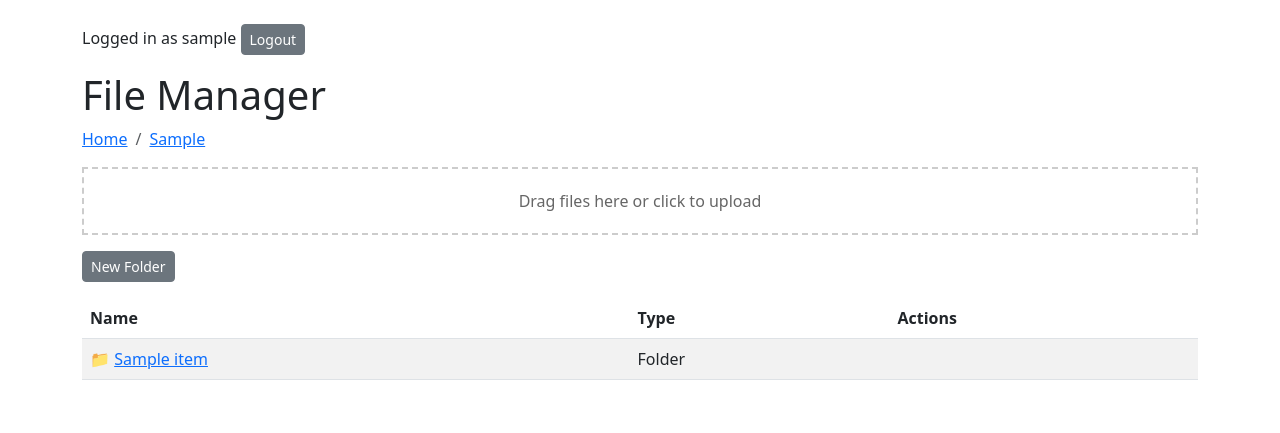
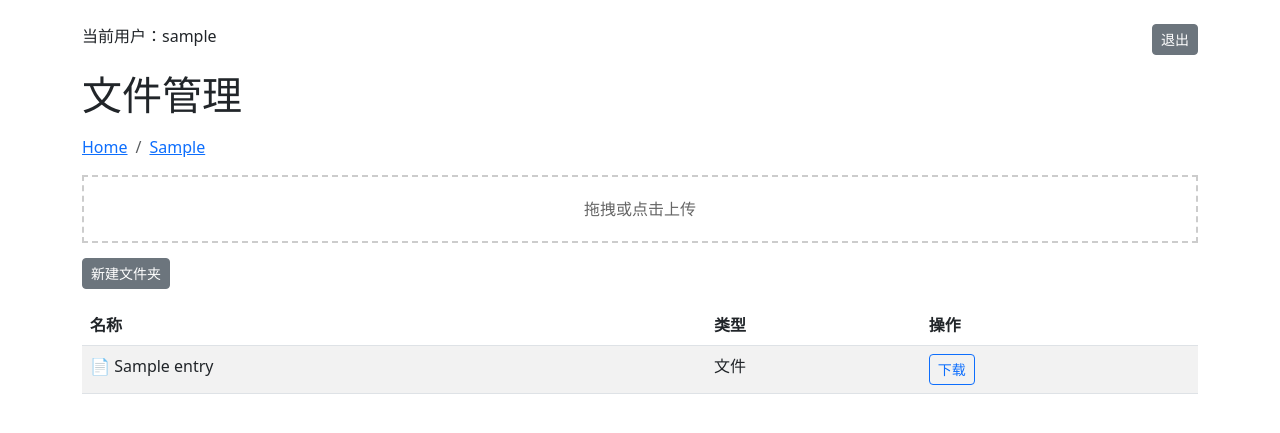
Before and after one commit to wangyifan349/FlaskFileManager, a Flask app: template templates/index.html in a window 1280 px wide. Shown: the top 433 px of the page. Run offline with Flask 3, Linux system fonts and the light colour scheme; the template is opened without the code that fills it: most values are stand-ins (such as "Sample title", 1, 10 or a date in 2020).

Commit message:
Update index.html

```diff
--- a/templates/index.html
+++ b/templates/index.html
@@ -1,96 +1,172 @@
-{% extends "base.html" %}
+{% extends 'base.html' %}
+{% block title %}文件管理{% endblock %}
 {% block body %}
-<div class="mb-3">
-  <span>Logged in as {{ username }}</span>
-  <a href="{{ url_for('logout') }}" class="btn btn-sm btn-secondary">Logout</a>
+<div class="d-flex justify-content-between mb-3">
+  <div>当前用户：{{ username }}</div>
+  <div><a href="{{ url_for('logout') }}" class="btn btn-sm btn-secondary">退出</a></div>
 </div>
-<h1>File Manager</h1>
-<nav><ol class="breadcrumb">
+<h1 class="mb-3">文件管理</h1>
+<nav>
+  <ol class="breadcrumb">
     <li class="breadcrumb-item"><a href="{{ url_for('index') }}">Home</a></li>
     {% if cur_path %}
-    {% set parts=cur_path.split('/') %}
+      {% set parts = cur_path.split('/') %}
       {% for i in range(parts|length) %}
         <li class="breadcrumb-item">
           <a href="{{ url_for('index', subpath=parts[:i+1]|join('/')) }}">{{ parts[i] }}</a>
         </li>
       {% endfor %}
     {% endif %}
-</ol></nav>
+  </ol>
+</nav>
 
-<div id="dropzone" class="mb-3">Drag files here or click to upload
-  <input id="fileInput" type="file" multiple style="display:none">
-</div>
-<button id="btnNewFolder" class="btn btn-sm btn-secondary mb-3">New Folder</button>
+<div id="dropzone">拖拽或点击上传<input id="fileInput" type="file" multiple style="display:none"></div>
+<button id="btnNewFolder" class="btn btn-sm btn-secondary mb-3">新建文件夹</button>
 
 <table class="table table-striped">
-  <thead><tr><th>Name</th><th>Type</th><th>Actions</th></tr></thead>
+  <thead><tr><th>名称</th><th>类型</th><th>操作</th></tr></thead>
   <tbody id="fileList">
-    {% for item in entries %}
-    <tr data-name="{{ item.name }}" data-isdir="{{ item.isdir }}">
+    {% for e in entries %}
+    <tr data-name="{{ e.name }}" data-isdir="{{ e.is_dir }}">
       <td>
-        {% if item.isdir %}
-          📁 <a href="{{ url_for('index', subpath=(cur_path + '/' + item.name).lstrip('/')) }}">{{ item.name }}</a>
+        {% if e.is_dir %}
+          📁 <a href="{{ url_for('index', subpath=(cur_path + '/' + e.name).lstrip('/')) }}">{{ e.name }}</a>
         {% else %}
-          📄 {{ item.name }}
+          📄 {{ e.name }}
         {% endif %}
       </td>
-      <td>{{ 'Folder' if item.isdir else 'File' }}</td>
+      <td>{{ '文件夹' if e.is_dir else '文件' }}</td>
       <td>
-        {% if not item.isdir %}
-          <a href="{{ url_for('download', subpath=cur_path, filename=item.name) }}"
-             class="btn btn-sm btn-outline-primary">Download</a>
+        {% if not e.is_dir %}
+          <a href="{{ url_for('download', subpath=cur_path, filename=e.name) }}" class="btn btn-sm btn-outline-primary">下载</a>
+          {% if e.name.lower().endswith(('.mp4','.webm')) %}
+            <button class="btn btn-sm btn-outline-success play-video">播放视频</button>
+          {% elif e.name.lower().endswith(('.mp3','.wav')) %}
+            <button class="btn btn-sm btn-outline-success play-audio">播放音频</button>
+          {% elif e.name.lower().endswith(('.txt','.md','.py','.html')) %}
+            <button class="btn btn-sm btn-outline-warning edit-file">编辑</button>
+          {% endif %}
         {% endif %}
       </td>
     </tr>
     {% endfor %}
   </tbody>
 </table>
+
+<ul id="ctxMenu">
+  <li id="ctxRename">重命名</li>
+  <li id="ctxDelete">删除</li>
+</ul>
+
+<!-- 编辑/播放 模态框 -->
+<div class="modal fade" id="modal" tabindex="-1"><div class="modal-dialog modal-lg">
+  <div class="modal-content">
+    <div class="modal-header">
+      <h5 class="modal-title" id="modalTitle"></h5>
+      <button type="button" class="btn-close" data-bs-dismiss="modal"></button>
+    </div>
+    <div class="modal-body" id="modalBody"></div>
+    <div class="modal-footer" id="modalFoot"></div>
+  </div>
+</div></div>
 {% endblock %}
 
 {% block script %}
 <script>
-let curPath="{{ cur_path }}", sel=null;
+let curPath = "{{ cur_path }}", selectedRow = null;
+
+// 拖拽 / 点击 上传
 $("#dropzone")
-  .on("click",()=>$("#fileInput").click())
-  .on("dragover",e=>e.preventDefault())
-  .on("drop",e=>{e.preventDefault();upload(e.originalEvent.dataTransfer.files);});
-$("#fileInput").on("change",e=>upload(e.target.files));
-function upload(files){
-  let f=new FormData();
-  for(let x of files)f.append("file",x);
-  f.append("path",curPath);
-  $.ajax({url:"/upload",type:"POST",data:f,processData:false,contentType:false})
-    .done(()=>location.reload())
-    .fail(err=>alert(err.responseText));
+  .on("click", ()=> $("#fileInput").click())
+  .on("dragover", e=>{ e.preventDefault(); })
+  .on("drop", e=>{ e.preventDefault(); upload(e.originalEvent.dataTransfer.files); });
+$("#fileInput").on("change", e=> upload(e.target.files));
+
+function upload(files) {
+  let fd = new FormData();
+  for(let f of files) fd.append("file", f);
+  fd.append("path", curPath);
+  $.ajax({ url:"/upload", type:"POST", data:fd, processData:false, contentType:false })
+    .done(()=>location.reload()).fail(err=>alert(err.responseText));
 }
 
+// 新建文件夹
 $("#btnNewFolder").click(()=>{
-  let n=prompt("Folder name");if(!n)return;
-  $.ajax({url:"/mkdir",type:"POST",contentType:"application/json",
-    data:JSON.stringify({path:curPath,name:n})})
-    .done(()=>location.reload()).fail(e=>alert(e.responseText));
+  let name = prompt("文件夹名称：");
+  if(!name) return;
+  $.ajax({
+    url:"/mkdir", type:"POST", contentType:"application/json",
+    data: JSON.stringify({ path:curPath, name:name })
+  }).done(()=>location.reload()).fail(err=>alert(err.responseText));
 });
 
-$(document).on("contextmenu","tr",function(e){
-  e.preventDefault();sel=$(this);
-  $("#ctx").css({top:e.pageY,left:e.pageX}).show();
+// 右键菜单
+$(document).on("contextmenu", "tr", function(e){
+  e.preventDefault(); selectedRow = $(this);
+  $("#ctxMenu").css({ top:e.pageY, left:e.pageX }).show();
 });
-$(document).click(()=>$("#ctx").hide());
+$(document).click(()=> $("#ctxMenu").hide());
 
+// 重命名
 $("#ctxRename").click(()=>{
-  let old=sel.data("name"),nw=prompt("New name",old);
-  if(!nw||nw===old)return;
-  $.ajax({url:"/rename",type:"POST",contentType:"application/json",
-    data:JSON.stringify({path:curPath,old:old,new:nw})})
-    .done(()=>location.reload()).fail(e=>alert(e.responseText));
+  let oldName = selectedRow.data("name");
+  let newName = prompt("新名称：", oldName);
+  if(!newName||newName===oldName) return;
+  $.ajax({
+    url:"/rename", type:"POST", contentType:"application/json",
+    data: JSON.stringify({ path:curPath, old:oldName, new:newName })
+  }).done(()=>location.reload()).fail(err=>alert(err.responseText));
 });
 
+// 删除
 $("#ctxDelete").click(()=>{
-  let nm=sel.data("name"),isd=sel.data("isdir");
-  if(!confirm("Delete?"))return;
-  $.ajax({url:"/delete",type:"POST",contentType:"application/json",
-    data:JSON.stringify({path:curPath,name:nm,isdir:isd})})
-    .done(()=>location.reload()).fail(e=>alert(e.responseText));
+  let name = selectedRow.data("name");
+  let isdir = selectedRow.data("isdir");
+  if(!confirm("确认删除？"))return;
+  $.ajax({
+    url:"/delete", type:"POST", contentType:"application/json",
+    data: JSON.stringify({ path:curPath, name:name, isdir:isdir })
+  }).done(()=>location.reload()).fail(err=>alert(err.responseText));
+});
+
+// 编辑文本
+$(document).on("click", ".edit-file", function(){
+  let name = $(this).closest("tr").data("name");
+  $.get("/edit", { path:curPath, file:name }, data=>{
+    $("#modalTitle").text("编辑：" + name);
+    $("#modalBody").html('<textarea id="editor" class="form-control" rows="15"></textarea>');
+    $("#editor").val(data);
+    $("#modalFoot").html('<button id="saveEdit" class="btn btn-primary">保存</button>');
+    new bootstrap.Modal($("#modal")).show();
+    $("#saveEdit").click(()=>{
+      $.ajax({
+        url:"/edit", type:"POST", contentType:"application/json",
+        data: JSON.stringify({ path:curPath, file:name, content:$("#editor").val() })
+      }).done(()=>location.reload()).fail(err=>alert(err.responseText));
+    });
+  });
+});
+
+// 播放视频
+$(document).on("click", ".play-video", function(){
+  let name = $(this).closest("tr").data("name");
+  $("#modalTitle").text("视频：" + name);
+  $("#modalBody").html(
+    `<video controls style="width:100%" src="/media/${encodeURIComponent(curPath)}/${encodeURIComponent(name)}"></video>`
+  );
+  $("#modalFoot").html('');
+  new bootstrap.Modal($("#modal")).show();
+});
+
+// 播放音频
+$(document).on("click", ".play-audio", function(){
+  let name = $(this).closest("tr").data("name");
+  $("#modalTitle").text("音频：" + name);
+  $("#modalBody").html(
+    `<audio controls style="width:100%" src="/media/${encodeURIComponent(curPath)}/${encodeURIComponent(name)}"></audio>`
+  );
+  $("#modalFoot").html('');
+  new bootstrap.Modal($("#modal")).show();
 });
 </script>
 {% endblock %}
```
Lines whose indentation alone changed are shown as unchanged.
